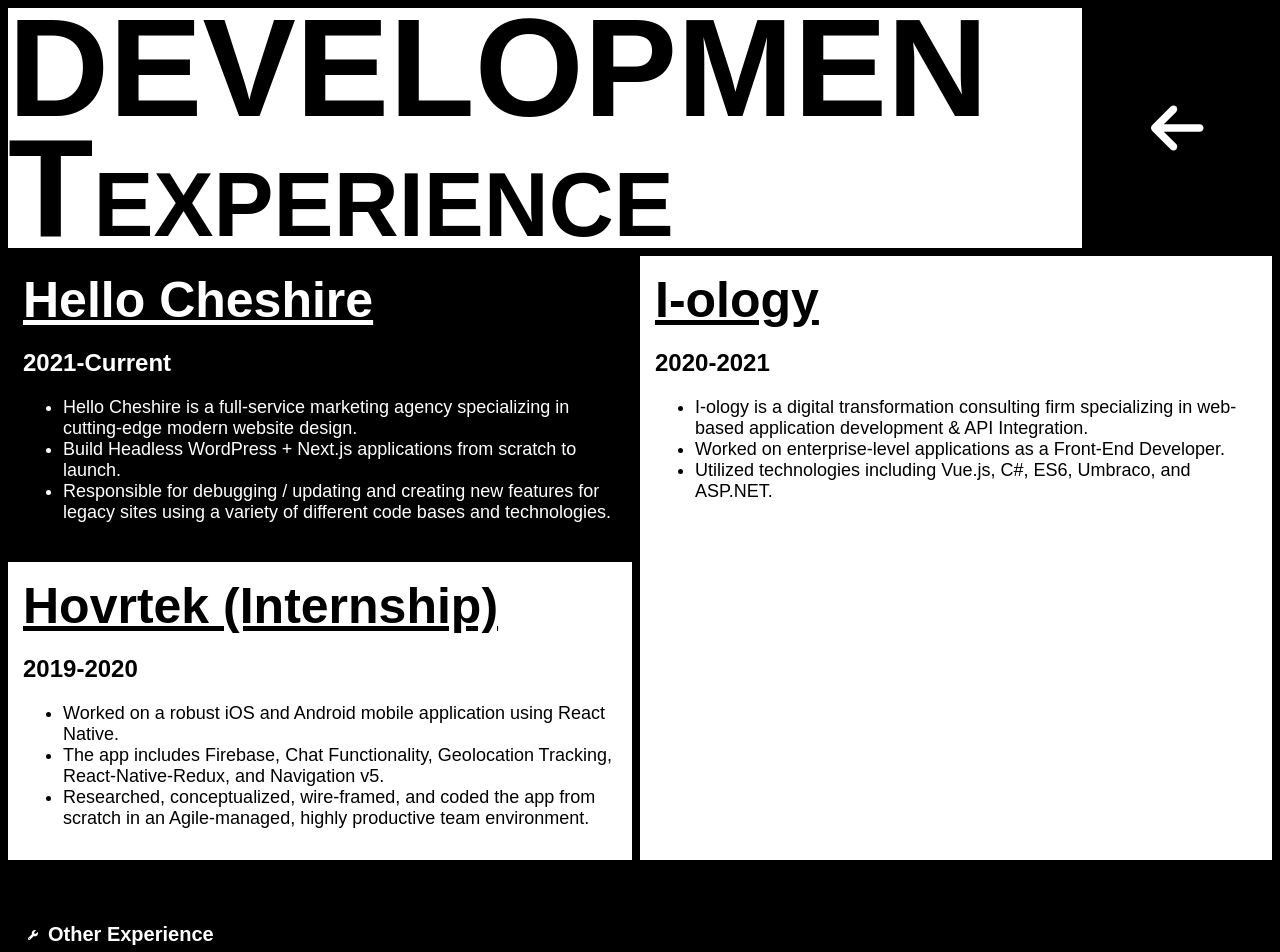
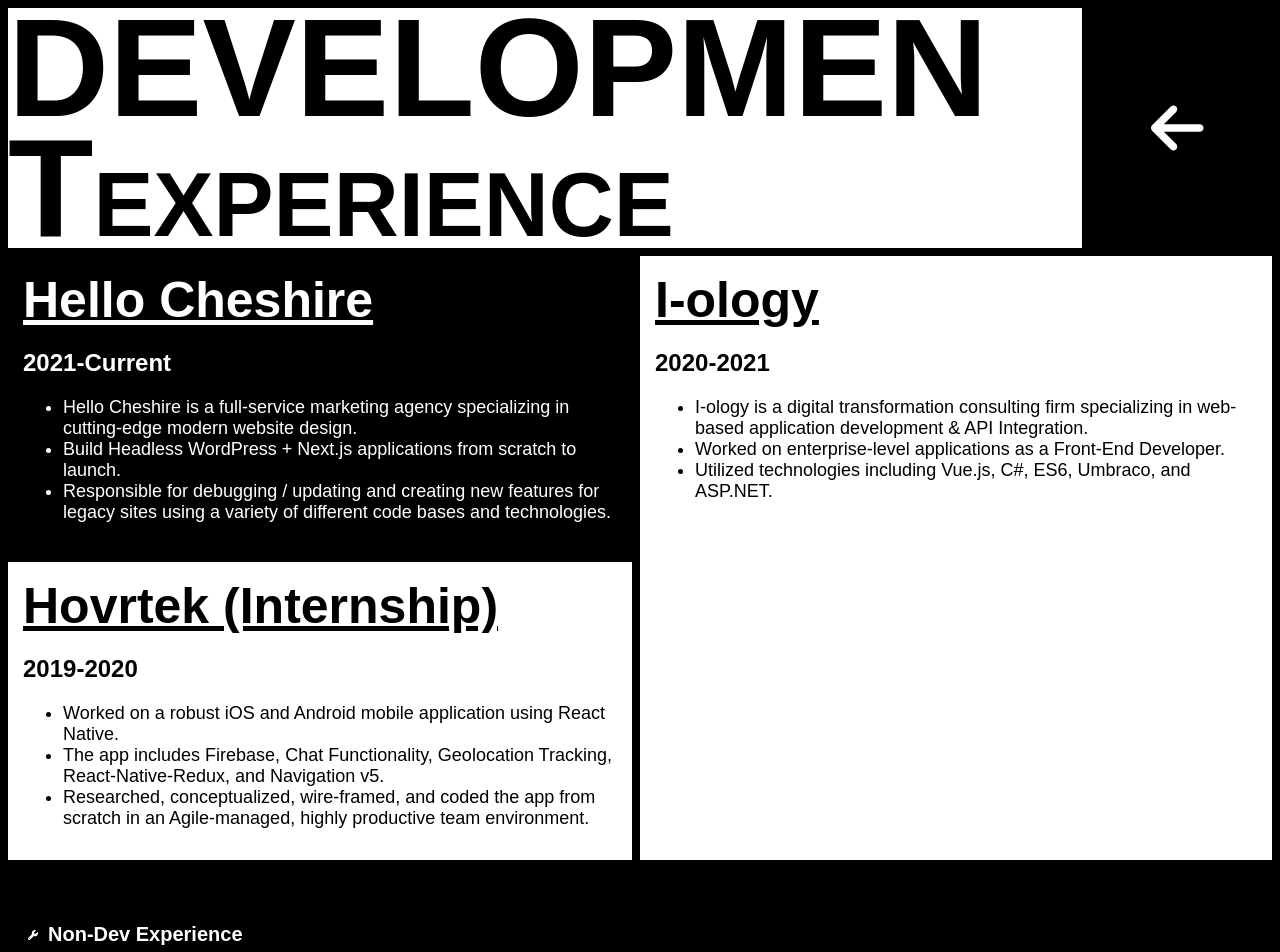
Before and after one commit to Jaywinebrenner/css-land, a Next.js app: page /experience in a window 1280 px wide. Shown: the top 952 px of the page. Built offline with nearby package versions, Linux system fonts and the light colour scheme.

Commit message:
non dev exp

```diff
--- a/pages/experience.js
+++ b/pages/experience.js
@@ -59,7 +59,7 @@ const Experience = () => {
         <div className="experience__footer">
           <div onClick={()=> toggleModal()} className="experience__other-exp-wrapper">
            <FontAwesomeIcon className="gear" icon={faWrench} />
-            <h1>Other Experience</h1>
+            <h1>Non-Dev Experience</h1>
           </div>
         </div>
         <Modal otherExperience={otherExperience} modalVisible={modalVisible} title="Other Experience" toggleModal={toggleModal}></Modal>
```
